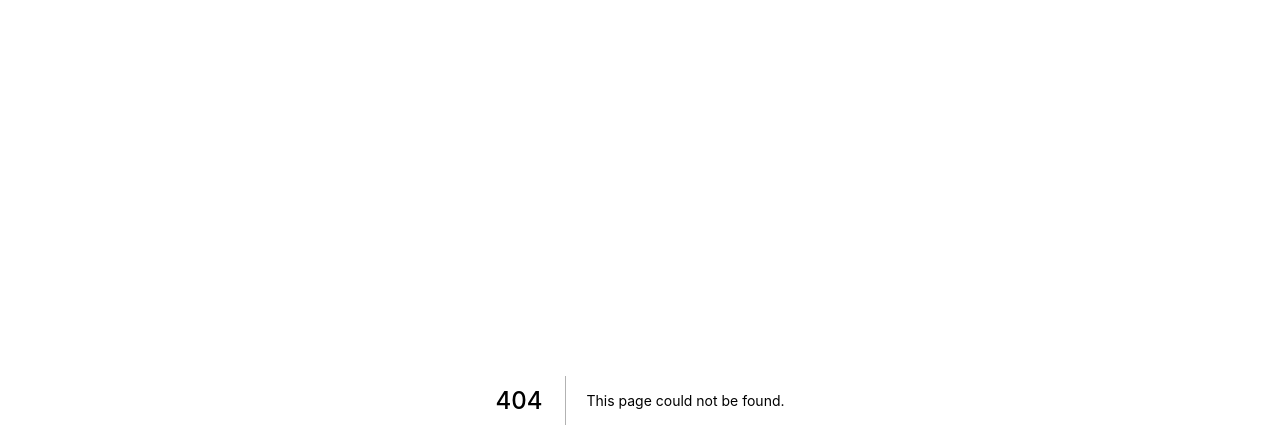
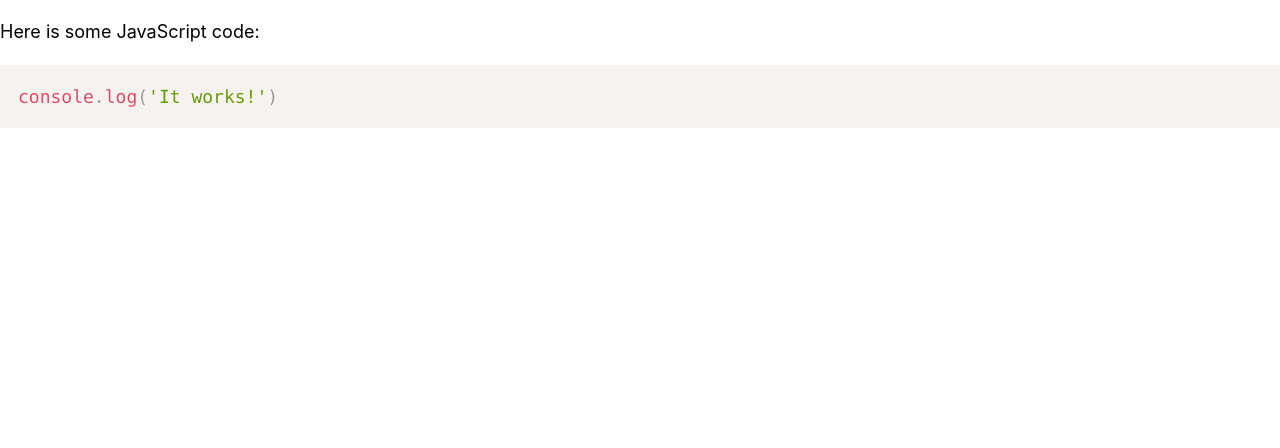
Before and after one commit to kenzo-tanaka/nextJsBlog, a Next.js app: page /hoge in a window 1280 px wide. Before the commit this address had no page. Shown: the top 448 px of the page. Built offline with nearby package versions, Linux system fonts and the light colour scheme.

Commit message:
feat: シンタックスハイライトを仮のページで実装

```diff
--- a/package.json
+++ b/package.json
@@ -14,6 +14,7 @@
     "react": "17.0.1",
     "react-dom": "17.0.1",
     "react-markdown": "^5.0.3",
+    "react-syntax-highlighter": "^15.4.3",
     "remark": "^13.0.0",
     "remark-html": "^13.0.1"
   },
--- /dev/null
+++ b/pages/hoge.tsx
@@ -0,0 +1,24 @@
+import React from "react";
+import ReactMarkdown from "react-markdown";
+import { Prism as SyntaxHighlighter } from "react-syntax-highlighter";
+
+const renderers = {
+  code: ({ language, value }) => {
+    return <SyntaxHighlighter language={language} children={value} />;
+  },
+};
+
+const markdown = `Here is some JavaScript code:
+
+~~~js
+console.log('It works!')
+~~~
+`;
+
+export default function Hoge() {
+  return (
+    <>
+      <ReactMarkdown renderers={renderers} children={markdown} />
+    </>
+  );
+}
```
Also changed, not shown: 1 other file (tests, documents, lock files or other folders).
